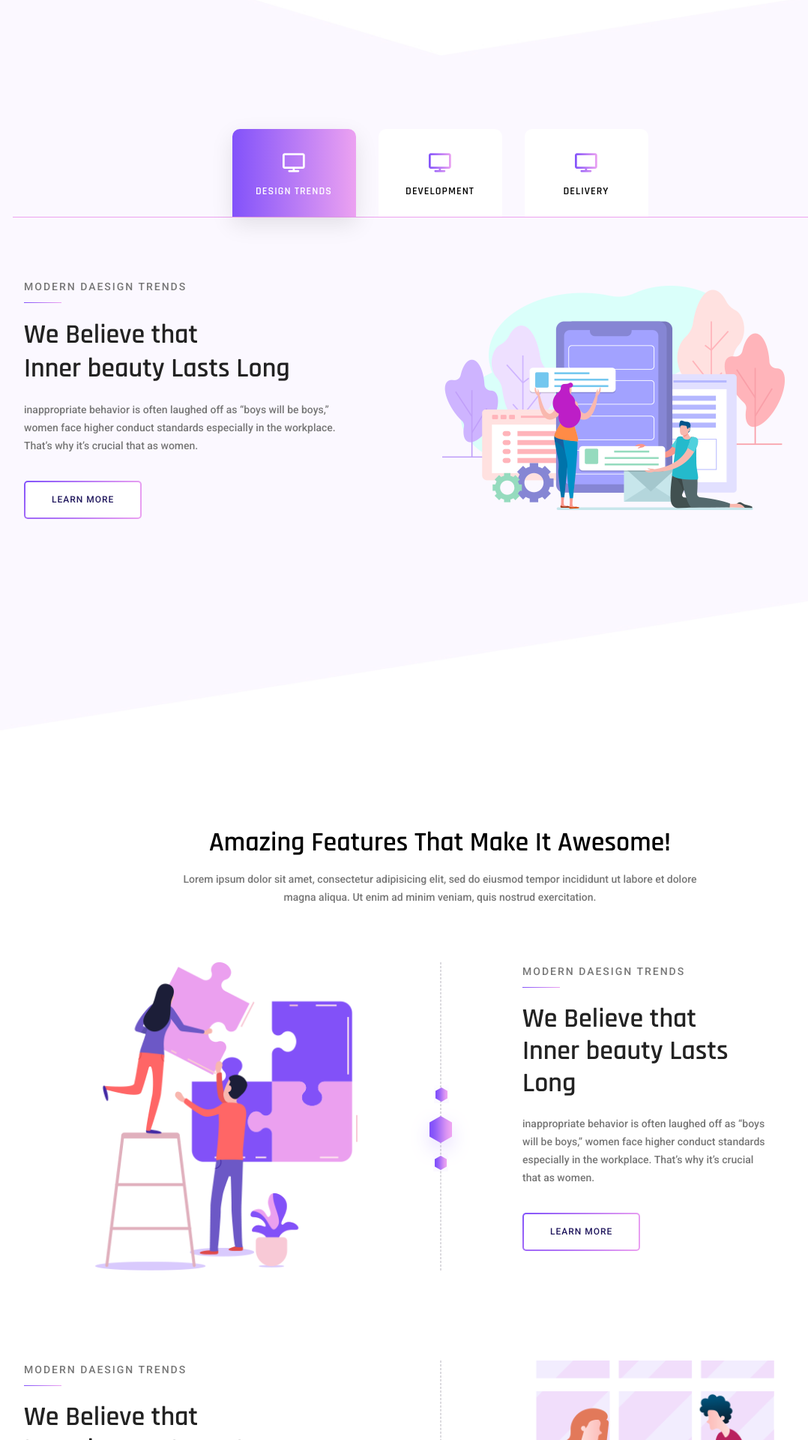
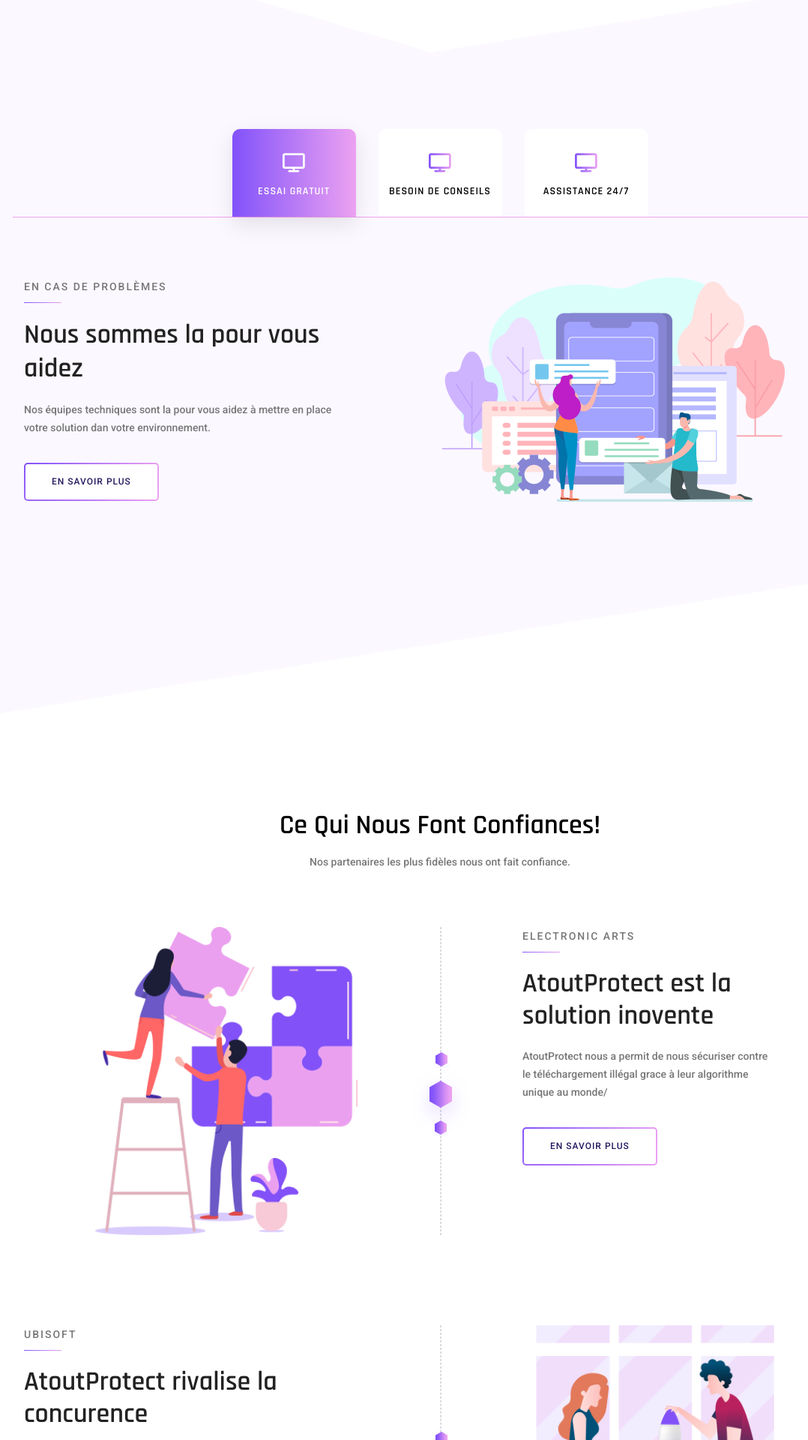
Before and after one commit to AntonArmand/AtoutProtect_Web, a PHP site: page / in a window 1280 px wide. Shown: the part 1891-3811 px from the top of the page at 75% size, without its empty margins (53-1131 px from the left). Run offline with PHP 8.4, Linux system fonts and the light colour scheme; some libraries are stand-ins or nearby versions.

Commit message:
WiP - index.php

```diff
--- a/index.php
+++ b/index.php
@@ -56,7 +56,7 @@ include_once 'app/views/header.php';
 					</div>
 					<div class="col-lg-7">
 						<div class="home_right_img">
-							<img class="img-fluid" src="img/banner/home-right.png" alt="">
+							<img class="img-fluid" src="includes/img/banner/home-right.png" alt="">
 						</div>
 					</div>
 				</div>
@@ -128,21 +128,21 @@ include_once 'app/views/header.php';
 					<li class="nav-item">
 						<a class="nav-link active" id="home-tab" data-toggle="tab" href="#home" role="tab" aria-controls="home" aria-selected="true">
 							<span class="lnr lnr-screen"></span>
-							<h6>Design Trends</h6>
+							<h6>Essai gratuit</h6>
 						</a>
 					</li>
 					<li class="nav-item">
 						<a class="nav-link" id="profile-tab" data-toggle="tab" href="#profile" role="tab" aria-controls="profile"
 						 aria-selected="false">
 						 <span class="lnr lnr-screen"></span>
-						 <h6>Development</h6>
+						 <h6>Besoin de conseils</h6>
 						</a>
 					</li>
 					<li class="nav-item">
 						<a class="nav-link" id="contact-tab" data-toggle="tab" href="#contact" role="tab" aria-controls="contact"
 						 aria-selected="false">
 						 <span class="lnr lnr-screen"></span>
-						 <h6>Delivery</h6>
+						 <h6>Assistance 24/7</h6>
 						</a>
 					</li>
 				</ul>
@@ -151,10 +151,10 @@ include_once 'app/views/header.php';
 						<div class="row recent_update_text align-items-center">
 							<div class="col-lg-5">
 								<div class="common_style">
-									<p class="line">Modern Daesign Trends</p>
-									<h3>We Believe that <br /> Inner beauty Lasts Long</h3>
-									<p>inappropriate behavior is often laughed off as “boys will be boys,” women face higher conduct standards especially in the workplace. That’s why it’s crucial that as women.</p>
-									<a class="primary_btn" href="#"><span>Learn More</span></a>
+									<p class="line">Essai gratuit de 30 jours</p>
+									<h3>30 jours offerts</h3>
+									<p>Contacter notre équipe pour demander votre essai gratuit de 30 afin de pouvoir tester les fonctionnalitées du programme.</p>
+									<a class="primary_btn" href="contact.php>"><span>En savoir plus</span></a>
 								</div>
 							</div>
 							<div class="col-lg-6">
@@ -168,10 +168,10 @@ include_once 'app/views/header.php';
 						<div class="row recent_update_text align-items-center">
 							<div class="col-lg-5">
 								<div class="common_style">
-									<p class="line">Modern Daesign Trends</p>
-									<h3>We Believe that <br /> Inner beauty Lasts Long</h3>
-									<p>inappropriate behavior is often laughed off as “boys will be boys,” women face higher conduct standards especially in the workplace. That’s why it’s crucial that as women.</p>
-									<a class="primary_btn" href="#"><span>Learn More</span></a>
+									<p class="line">Nous contacter</p>
+									<h3>Notre équipe est à votre équoute</h3>
+									<p>Notre équipe d'expert est présente pour vous conseillez et vous aidez à choisir la solution adaptée a vos besoins.</p>
+									<a class="primary_btn" href="#"><span>En savoir plus</span></a>
 								</div>
 							</div>
 							<div class="col-lg-6">
@@ -185,10 +185,10 @@ include_once 'app/views/header.php';
 						<div class="row recent_update_text align-items-center">
 							<div class="col-lg-5">
 								<div class="common_style">
-									<p class="line">Modern Daesign Trends</p>
-									<h3>We Believe that <br /> Inner beauty Lasts Long</h3>
-									<p>inappropriate behavior is often laughed off as “boys will be boys,” women face higher conduct standards especially in the workplace. That’s why it’s crucial that as women.</p>
-									<a class="primary_btn" href="#"><span>Learn More</span></a>
+									<p class="line">En cas de problèmes</p>
+									<h3>Nous sommes la pour vous aidez</h3>
+									<p>Nos équipes techniques sont la pour vous aidez à mettre en place votre solution dan votre environnement.</p>
+									<a class="primary_btn" href="#"><span>En savoir plus</span></a>
 								</div>
 							</div>
 							<div class="col-lg-6 text-right">
@@ -210,8 +210,8 @@ include_once 'app/views/header.php';
 			<div class="row justify-content-center">
 				<div class="col-lg-8 text-center">
 					<div class="main_title">
-						<h2>Amazing Features That make it Awesome!</h2>
-						<p>Lorem ipsum dolor sit amet, consectetur adipisicing elit, sed do eiusmod tempor incididunt ut labore et dolore magna aliqua. Ut enim ad minim veniam, quis nostrud exercitation.</p>
+						<h2>Ce qui nous font confiances!</h2>
+						<p>Nos partenaires les plus fidèles nous ont fait confiance.</p>
 					</div>
 				</div>
 			</div>
@@ -223,25 +223,25 @@ include_once 'app/views/header.php';
 				</div>
 				<div class="col-lg-4 offset-lg-2">
 					<div class="common_style">
-						<p class="line">Modern Daesign Trends</p>
-						<h3>We Believe that <br /> Inner beauty Lasts Long</h3>
-						<p>inappropriate behavior is often laughed off as “boys will be boys,” women face higher conduct standards especially in the workplace. That’s why it’s crucial that as women.</p>
-						<a class="primary_btn" href="#"><span>Learn More</span></a>
+						<p class="line">Electronic Arts</p>
+						<h3>AtoutProtect est la solution inovente</h3>
+						<p>AtoutProtect nous a permit de nous sécuriser contre le téléchargement illégal grace à leur algorithme unique au monde/</p>
+						<a class="primary_btn" href="#"><span>En savoir plus</span></a>
 					</div>
 				</div>
 				<div class="border-line"></div>
-				<img class="shape1"src="img/shape1.png" alt="">
-				<img class="shape2"src="img/shape2.png" alt="">
-				<img class="shape3"src="img/shape1.png" alt="">
+				<img class="shape1"src="includes/img/shape1.png" alt="">
+				<img class="shape2"src="includes/img/shape2.png" alt="">
+				<img class="shape3"src="includes/img/shape1.png" alt="">
 			</div>
 
 			<div class="row features_content bottom-features">
 				<div class="col-lg-5">
 					<div class="common_style">
-						<p class="line">Modern Daesign Trends</p>
-						<h3>We Believe that <br /> Inner beauty Lasts Long</h3>
-						<p>inappropriate behavior is often laughed off as “boys will be boys,” women face higher conduct standards especially in the workplace. That’s why it’s crucial that as women.</p>
-						<a class="primary_btn" href="#"><span>Learn More</span></a>
+						<p class="line">Ubisoft</p>
+						<h3>AtoutProtect rivalise la concurence</h3>
+						<p>AtoutProtect est loin devant la concurence en proposant une solution sécurisée à un coup très raisonnable.</p>
+						<a class="primary_btn" href="#"><span>En savoir plus</span></a>
 					</div>
 				</div>
 				<div class="col-lg-5 offset-lg-2">
```
